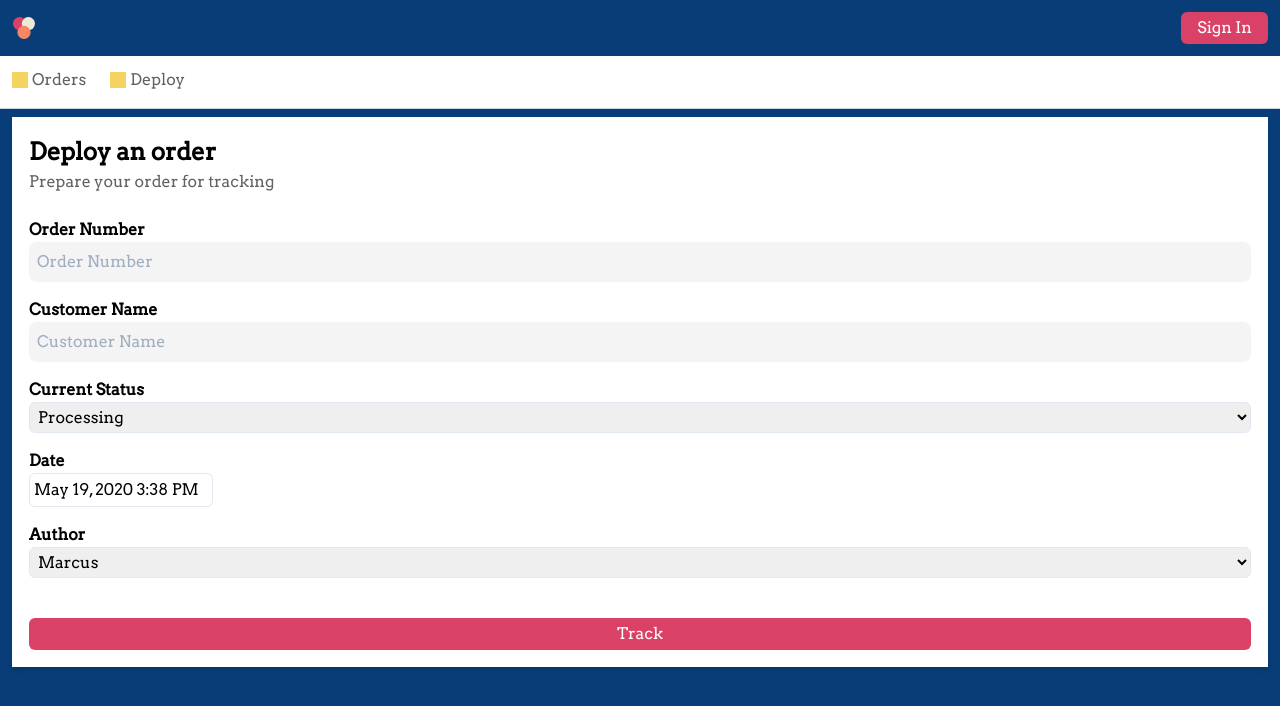
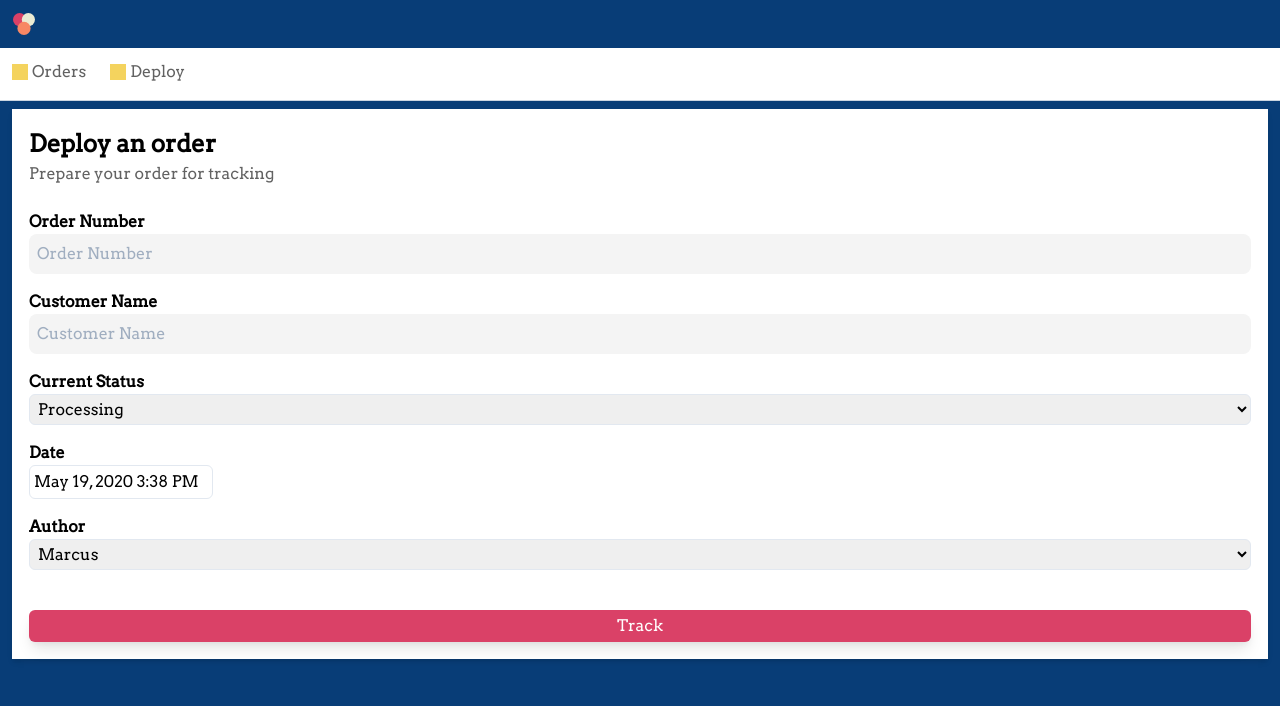
Before and after one commit to mrodrigues95/pick-up, a React (Create React App) app: page /deploy in a window 1280 px wide. Shown: the top 706 px of the page. Built offline with nearby package versions, Linux system fonts and the light colour scheme.

Commit message:
created and styled the sign in page

```diff
--- a/src/App.js
+++ b/src/App.js
@@ -5,19 +5,15 @@
 import Home from './components/Home/Home';
 import Orders from './components/Orders/Orders';
 import Deploy from './components/Deploy/Deploy';
+import SignIn from './components/SignIn/SignIn';
 
 const App = () => {
   return (
     <Switch>
-      <Route path="/orders">
-        <Orders />
-      </Route>
-      <Route path="/deploy">
-        <Deploy />
-      </Route>
-      <Route path="/">
-        <Home />
-      </Route>
+      <Route path="/signin" component={SignIn} />
+      <Route path="/orders" component={Orders} />
+      <Route path="/deploy" component={Deploy} />
+      <Route path="/" component={Home} />
     </Switch>
   );
 };
--- a/src/components/Header/SignedOutHeader.js
+++ b/src/components/Header/SignedOutHeader.js
@@ -1,15 +1,42 @@
 import React from 'react';
+import { NavLink } from 'react-router-dom';
 
 import Logo from './HeaderItem/Logo';
-import Button from '../UI/Button';
 
 const SignedOutHeader = () => {
+  let navLink;
+
+  switch (window.location.pathname) {
+    case '/signin':
+      navLink = (
+        <NavLink
+          className="bg-primaryButton text-white text-center rounded-md shadow-lg p-1 px-4"
+          to="/"
+        >
+          Home
+        </NavLink>
+      );
+      break;
+    case '/':
+      navLink = (
+        <NavLink
+          className="bg-primaryButton text-white text-center rounded-md shadow-lg p-1 px-4"
+          to="/signin"
+        >
+          Sign In
+        </NavLink>
+      );
+      break;
+    default:
+      break;
+  }
+
   return (
     <header>
       <nav className="bg-primary">
         <div className="flex justify-between items-center p-3">
           <Logo />
-          <Button defaultStyle={false}>Sign In</Button>
+          {navLink}
         </div>
       </nav>
     </header>
--- a/src/components/Home/Home.js
+++ b/src/components/Home/Home.js
@@ -10,7 +10,7 @@
 
   return (
     <Layout isAuthenticated={isAuth}>
-      <div className="flex flex-col w-full max-w-xl p-3 mt-48 m-auto">
+      <div className="flex flex-col w-full max-w-xl p-3 mt-40 m-auto">
         <div className="flex">
           <Logo />
           <h1 className="text-4xl text-white ml-4">pick.up</h1>
@@ -20,7 +20,9 @@
             <Input placeholder="Enter your unique PIN" />
           </div>
           <div className="ml-auto">
-            <Button defaultStyle={false}>View Order</Button>
+            <Button defaultStyle={false}>
+              View Order
+            </Button>
           </div>
         </form>
       </div>
--- /dev/null
+++ b/src/components/SignIn/SignIn.js
@@ -0,0 +1,46 @@
+import React from 'react';
+import { Link } from 'react-router-dom';
+
+import Layout from './../Layout';
+import Form from './../UI/Form';
+import Input from './../UI/Input';
+import Button from './../UI/Button';
+import Logo from '../Header/HeaderItem/Logo';
+
+const SignIn = () => {
+  const isAuth = false;
+
+  return (
+    <Layout isAuthenticated={isAuth}>
+      <div className="flex flex-col items-center mt-40">
+        <div className="max-w-lg w-full">
+          <div className="flex flex-col items-center">
+            <Logo />
+            <h2 className="text-2xl text-white mt-4">
+              Sign in to your account
+            </h2>
+            <p className="text-white">
+              Or{' '}
+              <Link to="/register" className="text-sm text-primaryButton font-hairline">
+                register for a free one today
+              </Link>
+            </p>
+          </div>
+          <Form formStyle={'signIn'}>
+            <div className="mt-2">
+              <Input placeholder="Email"></Input>
+            </div>
+            <div className="mt-2">
+              <Input placeholder="Password"></Input>
+            </div>
+            <div className="mt-2">
+              <Button classes={'w-full'}>Sign In</Button>
+            </div>
+          </Form>
+        </div>
+      </div>
+    </Layout>
+  );
+};
+
+export default SignIn;
--- a/src/components/UI/Button.js
+++ b/src/components/UI/Button.js
@@ -1,14 +1,24 @@
 import React from 'react';
 
 const Button = (props) => {
-    const VARIANTS = {
-        primary: 'bg-primaryButton text-white text-center rounded-md p-1 px-4',
-        default: 'bg-primary text-white text-center rounded-md p-2'
-    }
+  const VARIANTS = {
+    primary:
+      'bg-primaryButton text-white text-center rounded-md shadow-lg p-1 px-4',
+    default: 'bg-primary text-white text-center rounded-md p-2',
+  };
 
-    return (
-    <button className={props.defaultStyle ? VARIANTS.default : VARIANTS.primary}>{props.children}</button>
-    );
-}
+  if (props.classes) {
+    VARIANTS.primary += ' ' + props.classes;
+  }
+
+  return (
+    <button
+      className={props.defaultStyle ? VARIANTS.default : VARIANTS.primary}
+      onClick={props.onClick}
+    >
+      {props.children}
+    </button>
+  );
+};
 
 export default Button;
--- a/src/components/UI/Form.js
+++ b/src/components/UI/Form.js
@@ -1,8 +1,18 @@
 import React from 'react';
 
 const Form = (props) => {
+  const VARIANTS = {
+    signIn: 'flex flex-col bg-transparent mt-2 mx-3 p-4',
+    default:
+      'flex flex-col bg-white border border-black border-opacity-0 shadow-md mt-2 mx-3 p-4',
+  };
+
   return (
-    <form className="flex flex-col bg-white border border-black border-opacity-0 shadow-md mt-2 mx-3 p-4">
+    <form
+      className={
+        props.formStyle === 'signIn' ? VARIANTS.signIn : VARIANTS.default
+      }
+    >
       {props.children}
     </form>
   );
```
